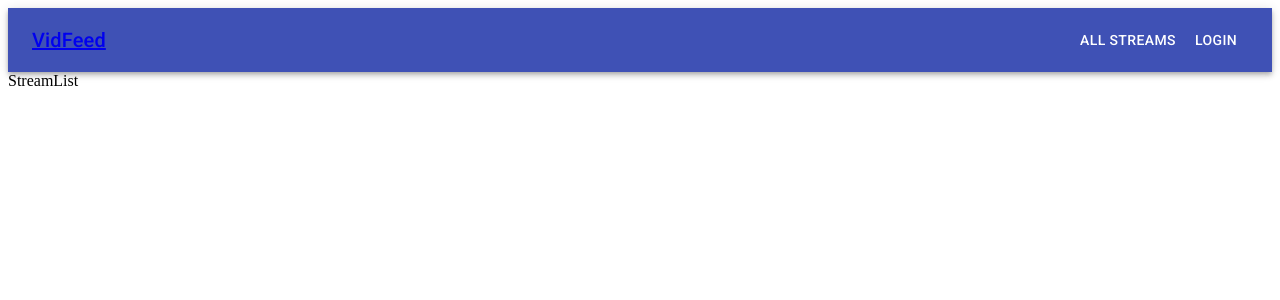
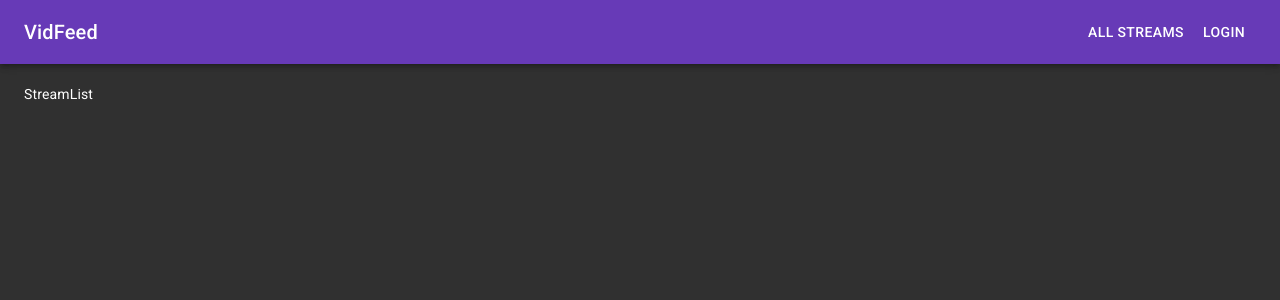
Before and after one commit to Kinjalrk2k/runnel, a React (Create React App) app: page / in a window 1280 px wide. Shown: the top 300 px of the page. Built offline with nearby package versions, Linux system fonts and the light colour scheme.

Commit message:
added theme and styling

```diff
--- /dev/null
+++ b/src/components/App.css
@@ -0,0 +1,4 @@
+a {
+  text-decoration: none;
+  color: #fff;
+}
--- a/src/components/App.js
+++ b/src/components/App.js
@@ -1,5 +1,8 @@
 import React from "react";
 import { BrowserRouter, Route } from "react-router-dom";
+import { Container } from "@material-ui/core";
+
+import "./App.css";
 
 import Header from "./Header";
 
@@ -14,11 +17,13 @@ const App = () => {
     <div>
       <BrowserRouter>
         <Header />
-        <Route path="/" exact component={StreamList}></Route>
-        <Route path="/streams/new" exact component={StreamCreate}></Route>
-        <Route path="/streams/edit" exact component={StreamEdit}></Route>
-        <Route path="/streams/delete" exact component={StreamDelete}></Route>
-        <Route path="/streams/show" exact component={StreamShow}></Route>
+        <Container maxWidth="xl" style={{ paddingTop: 20 }}>
+          <Route path="/" exact component={StreamList}></Route>
+          <Route path="/streams/new" exact component={StreamCreate}></Route>
+          <Route path="/streams/edit" exact component={StreamEdit}></Route>
+          <Route path="/streams/delete" exact component={StreamDelete}></Route>
+          <Route path="/streams/show" exact component={StreamShow}></Route>
+        </Container>
       </BrowserRouter>
     </div>
   );
--- a/src/index.js
+++ b/src/index.js
@@ -1,6 +1,23 @@
 import React from "react";
 import ReactDOM from "react-dom";
 
+import { ThemeProvider, createMuiTheme } from "@material-ui/core/styles";
+import { CssBaseline } from "@material-ui/core";
+import { deepPurple } from "@material-ui/core/colors";
+
 import App from "./components/App";
 
-ReactDOM.render(<App />, document.querySelector("#root"));
+const theme = createMuiTheme({
+  palette: {
+    type: "dark",
+    primary: deepPurple,
+  },
+});
+
+ReactDOM.render(
+  <ThemeProvider theme={theme}>
+    <CssBaseline />
+    <App />
+  </ThemeProvider>,
+  document.querySelector("#root")
+);
```
